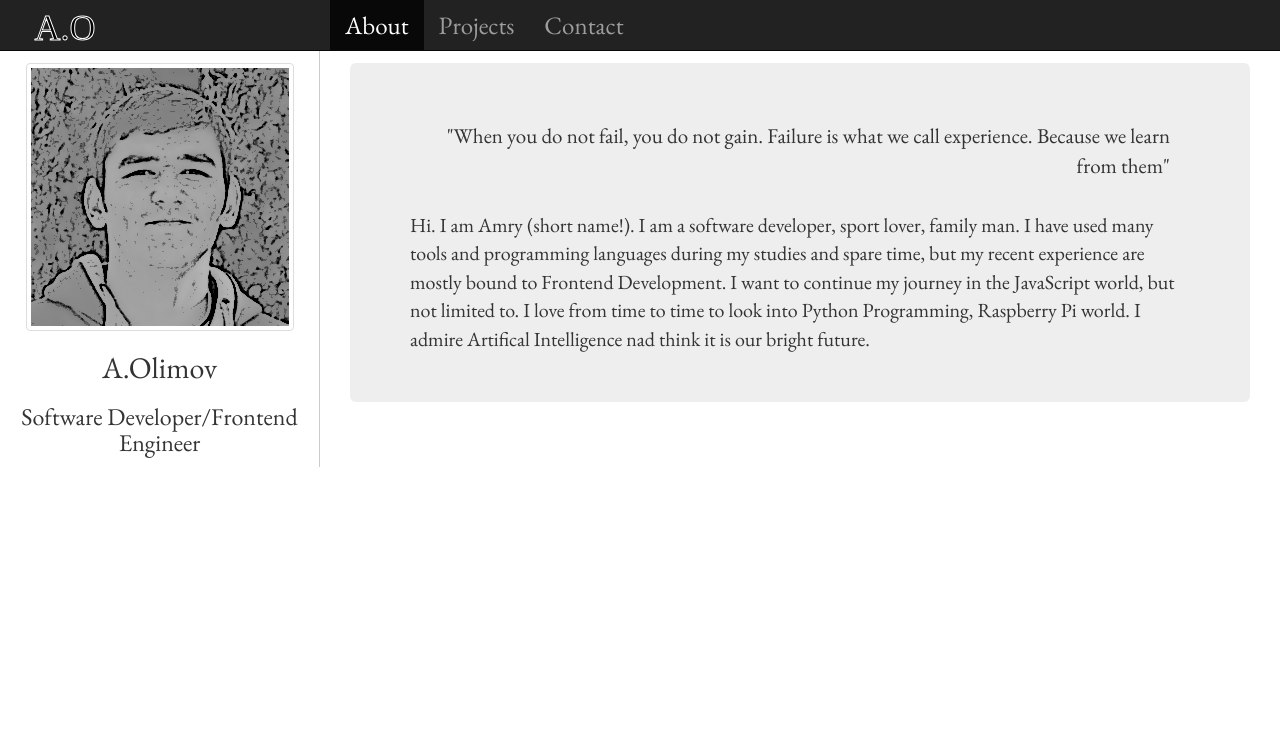
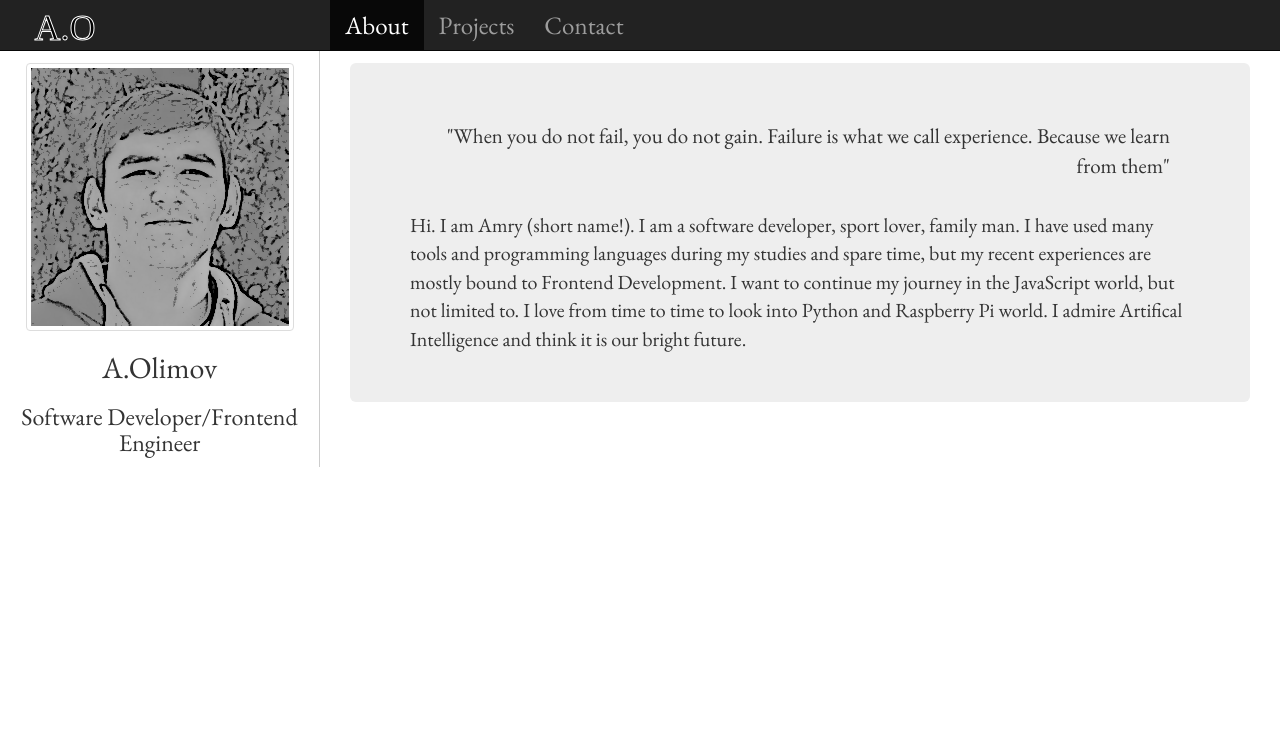
Before and after one commit to Amry/amry.github.io, a plain HTML site: page index.html in a window 1280 px wide. Shown: the top 756 px of the page. Drawn offline with nearby package versions, Linux system fonts and the light colour scheme.

Commit message:
Update index.html
Some typo fixes

```diff
--- a/index.html
+++ b/index.html
@@ -63,10 +63,10 @@
                             <div class="about-content">
                                 Hi. I am Amry (short name!). I am a software developer, sport lover, family man.
                                 I have used many tools and programming languages during my studies and spare time,
-                                but my recent experience are mostly bound to Frontend Development.
+                                but my recent experiences are mostly bound to Frontend Development.
                                 I want to continue my journey in the JavaScript world, but not limited to.
-                                I love from time to time to look into Python Programming, Raspberry Pi world.
-                                I admire Artifical Intelligence nad think it is our bright future.
+                                I love from time to time to look into Python and Raspberry Pi world.
+                                I admire Artifical Intelligence and think it is our bright future.
                             </div>
                         </div>
                     </div>
```
